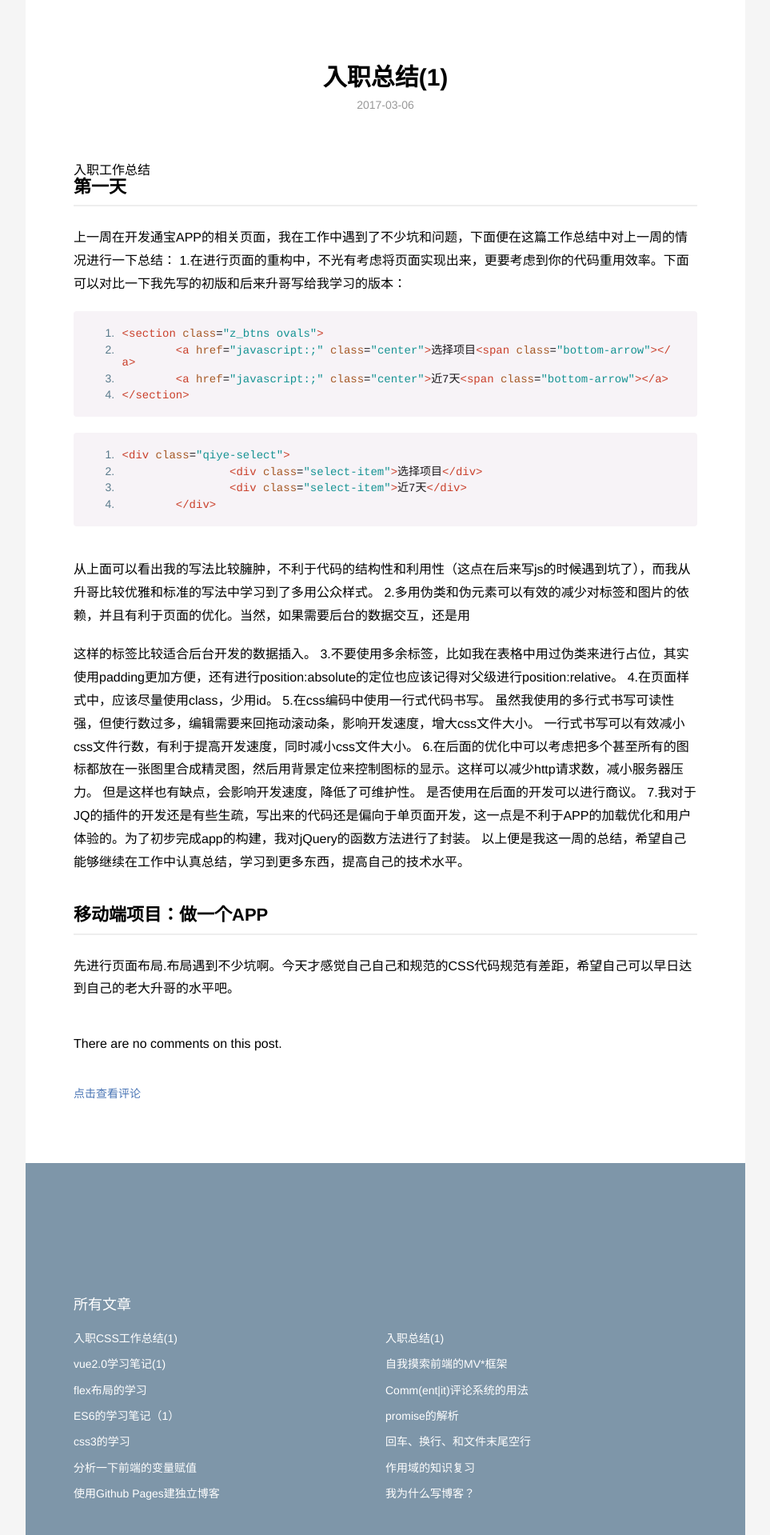
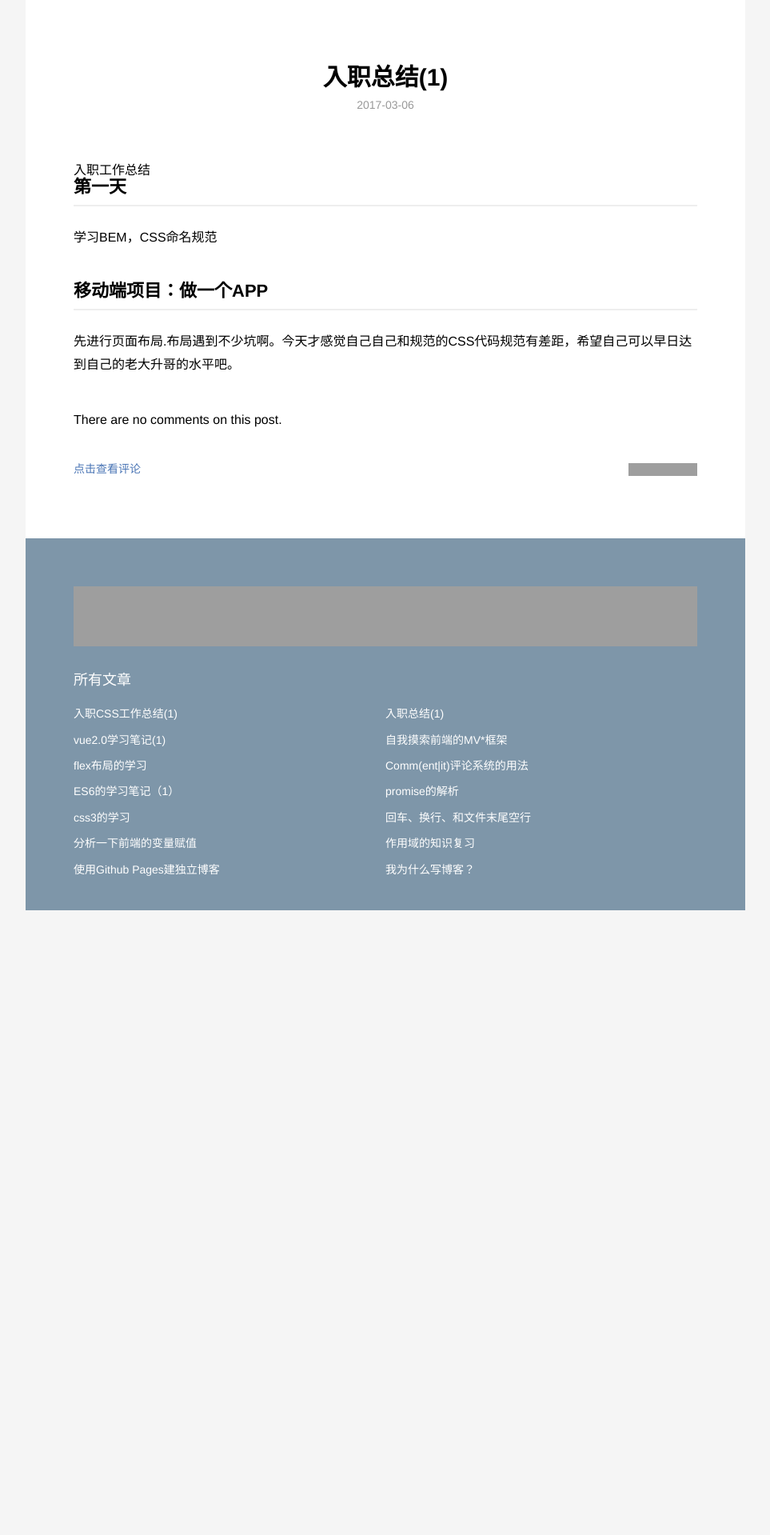
Before and after one commit to ioloveuu/ioloveuu.github.io, a Jekyll site: the page built from _posts/2017-03-06-cannel-wrok.md, in a window 1280 px wide. Shown: the whole page at 80% size, without its empty margins (158-1121 px from the left). Built offline with Jekyll 4.4.1, drawn with Linux system fonts in a browser that asks for light colours; nearby versions of some CDN libraries; a script that is not in the unit is left out; after the commit the page ends 1138 px from its top, so only the background shows below that; grey boxes are pictures that could not be loaded.

Commit message:
Update 2017-03-06-cannel-wrok.md

````diff
--- a/_posts/2017-03-06-cannel-wrok.md
+++ b/_posts/2017-03-06-cannel-wrok.md
@@ -9,29 +9,7 @@
 
 ## 第一天
 
-上一周在开发通宝APP的相关页面，我在工作中遇到了不少坑和问题，下面便在这篇工作总结中对上一周的情况进行一下总结：
-1.在进行页面的重构中，不光有考虑将页面实现出来，更要考虑到你的代码重用效率。下面可以对比一下我先写的初版和后来升哥写给我学习的版本：
-```
-<section class="z_btns ovals">
-        <a href="javascript:;" class="center">选择项目<span class="bottom-arrow"></a>
-        <a href="javascript:;" class="center">近7天<span class="bottom-arrow"></a>
-</section>
-```
-```
-<div class="qiye-select">
-		<div class="select-item">选择项目</div>
-		<div class="select-item">近7天</div>
-	</div>
-```
-从上面可以看出我的写法比较臃肿，不利于代码的结构性和利用性（这点在后来写js的时候遇到坑了），而我从升哥比较优雅和标准的写法中学习到了多用公众样式。
-2.多用伪类和伪元素可以有效的减少对标签和图片的依赖，并且有利于页面的优化。当然，如果需要后台的数据交互，还是用<img>这样的标签比较适合后台开发的数据插入。
-3.不要使用多余标签，比如我在表格中用过伪类来进行占位，其实使用padding更加方便，还有进行position:absolute的定位也应该记得对父级进行position:relative。
-4.在页面样式中，应该尽量使用class，少用id。
-5.在css编码中使用一行式代码书写。 虽然我使用的多行式书写可读性强，但使行数过多，编辑需要来回拖动滚动条，影响开发速度，增大css文件大小。 一行式书写可以有效减小css文件行数，有利于提高开发速度，同时减小css文件大小。
-6.在后面的优化中可以考虑把多个甚至所有的图标都放在一张图里合成精灵图，然后用背景定位来控制图标的显示。这样可以减少http请求数，减小服务器压力。 但是这样也有缺点，会影响开发速度，降低了可维护性。 是否使用在后面的开发可以进行商议。
-7.我对于JQ的插件的开发还是有些生疏，写出来的代码还是偏向于单页面开发，这一点是不利于APP的加载优化和用户体验的。为了初步完成app的构建，我对jQuery的函数方法进行了封装。
-以上便是我这一周的总结，希望自己能够继续在工作中认真总结，学习到更多东西，提高自己的技术水平。
-
+学习BEM，CSS命名规范
 ## 移动端项目：做一个APP
 先进行页面布局.布局遇到不少坑啊。今天才感觉自己自己和规范的CSS代码规范有差距，希望自己可以早日达到自己的老大升哥的水平吧。
 <noscript>Please enable JavaScript to view the comment form powered by <a href="https://commentit.io/">Comm(ent|it)</a></noscript>
````
